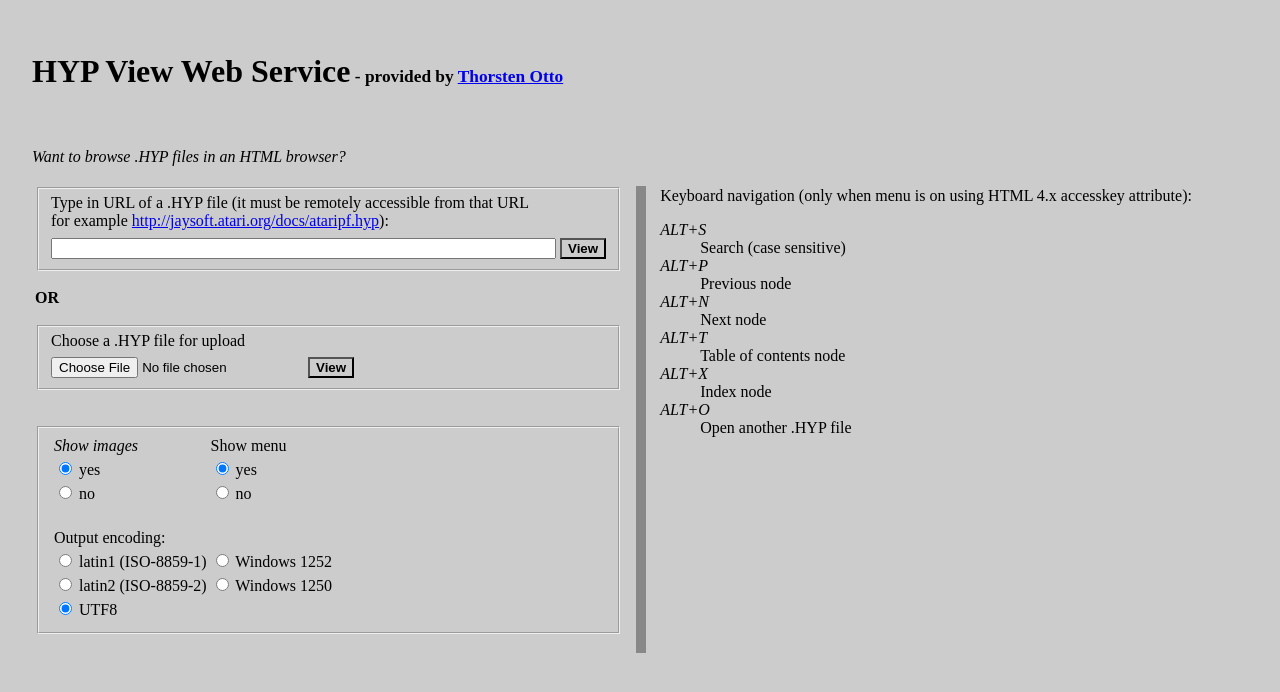
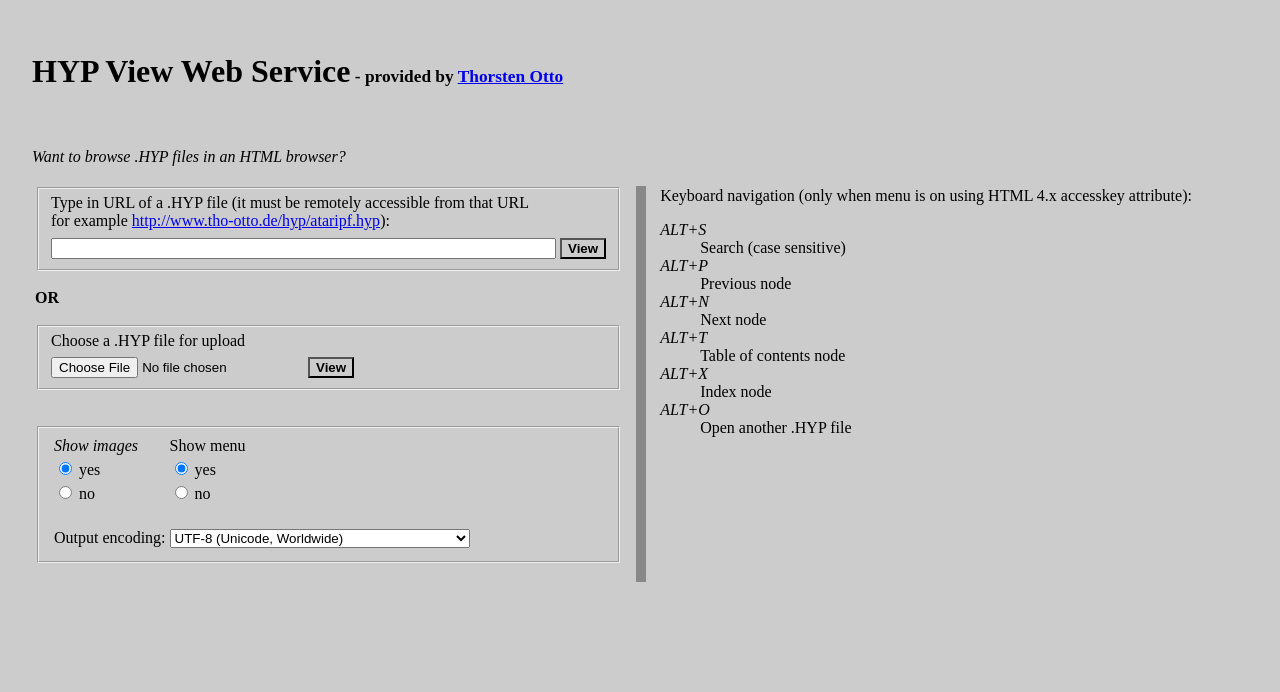
Before and after one commit to th-otto/hypview, a PHP site: page / in a window 1280 px wide. Shown: the top 692 px of the page. Run offline with PHP 8.4, Linux system fonts and the light colour scheme.

Commit message:
hcp: html: tweaks to index page

```diff
--- a/hyp/index.php
+++ b/hyp/index.php
@@ -42,15 +42,31 @@ HYP View Web Service<span style="font-size: 13pt"> - provided by <a href="http:/
 <br />
 
 <form action="hypview.cgi" method="get" id="hypviewform">
+
+<noscript>
+<p><span style="color:red">
+<b>Your browser does not support JavaScript</b>
+<br />
+This service will not work without JavaScript enabled.
+</span>
+<br />
+<br /></p>
+</noscript>
+
 <table>
 <tr style="vertical-align: top;">
 <td>
 <fieldset>
 Type in URL of a .HYP file (it must be remotely accessible from that URL<br />
-for example <a href="/hypview/hypview.cgi?url=http://jaysoft.atari.org/docs/ataripf.hyp">http://jaysoft.atari.org/docs/ataripf.hyp</a>):
+for example <a href="hypview.cgi?url=/hyp/ataripf.hyp">http://www.tho-otto.de/hyp/ataripf.hyp</a>):
 <br />
 <input type="text" id="url" name="url" size="60" tabindex="1" style="margin-top: 1ex;" />
-<input style="background-color: #cccccc; font-weight: bold;" type="button" value="View" onclick="submitUrl();" /><br />
+<input id="submiturl" style="background-color: #cccccc; font-weight: bold; visibility: hidden;" type="button" value="View" onclick="submitUrl();" />
+<noscript>
+<input type="submit" style="background-color: #cccccc; font-weight: bold;" value="View" />
+</noscript>
+<script>document.getElementById('submiturl').style.visibility="visible";</script>
+<br />
 </fieldset>
 <br />
 <b>OR</b><br />
@@ -58,7 +74,7 @@ for example <a href="/hypview/hypview.cgi?url=http://jaysoft.atari.org/docs/atar
 <fieldset>
 Choose a .HYP file for upload <br />
 <input type="file" id="file" name="file" size="60" style="margin-top: 1ex;" />
-<input style="background-color: #cccccc; font-weight: bold;" type="button" value="View" onclick="submitFile();" /><br />
+<input id="submitfile" style="background-color: #cccccc; font-weight: bold;" type="button" value="View" onclick="submitFile();" /><br />
 </fieldset>
 <br />
 <br />
@@ -94,29 +110,18 @@ Show menu<br />
 <td>
 Output encoding:
 </td>
-<td>&nbsp;</td>
-</tr>
-<tr>
 <td>
-<input type="radio" name="charset" value="latin1" /> latin1 (ISO-8859-1)
+<select id="output_charset" name="charset">
+<option value="latin1"> latin1 (ISO-8859-1) (Western Europe)</option>
+<option value="latin2"> latin2 (ISO-8859-2) (Central Europe)</option>
+<!-- <option value="latin5"> latin5 (ISO-8859-5) (Cyrillic)</option> NYI -->
+<option value="cp1250"> Windows 1250 (Central Europe)</option>
+<!-- <option value="cp1251"> Windows 1251 (Cyrillic)</option> NYI -->
+<option value="cp1252"> Windows 1252 (Western Europe)</option>
+<option value="atarist"> Atari-ST (might not work on non-Atari Browser)</option>
+<option value="utf8" selected="selected"> UTF-8 (Unicode, Worldwide)</option>
+</select>
 </td>
-<td>
-<input type="radio" name="charset" value="cp1252" /> Windows 1252
-</td>
-</tr>
-<tr>
-<td>
-<input type="radio" name="charset" value="latin2" /> latin2 (ISO-8859-2)
-</td>
-<td>
-<input type="radio" name="charset" value="cp1250" /> Windows 1250
-</td>
-</tr>
-<tr>
-<td>
-<input type="radio" name="charset" value="utf8" checked="checked" /> UTF8
-</td>
-<td>&nbsp;</td>
 </tr>
 </table>
 </fieldset>
@@ -151,5 +156,6 @@ Keyboard navigation (only when menu is on using HTML 4.x accesskey attribute):
 </form>
 
 </div>
+
 </body>
 </html>
```
